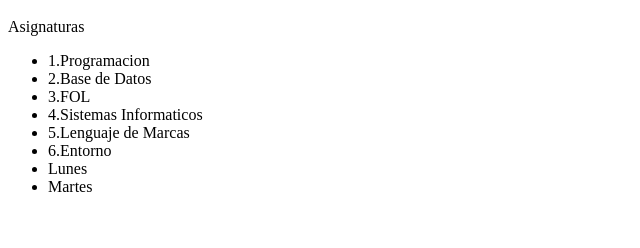
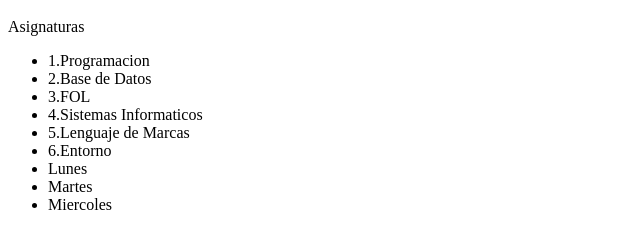
Before and after one commit to MarPerezGea/repasoexamen, a plain HTML site: page index.html in a window 1280 px wide. Shown: the part 48-296 px from the top of the page, without its empty margins (0-640 px from the left). Drawn offline with Linux system fonts and the light colour scheme.

Commit message:
Commit Miercoles

```diff
--- a/index.html
+++ b/index.html
@@ -7,6 +7,7 @@
     <li>4.Sistemas Informaticos</li>
     <li>5.Lenguaje de Marcas</li>
     <li>6.Entorno</li>
-     <li>Lunes</li>
+    <li>Lunes</li>
     <li>Martes</li>
+    <li>Miercoles</li>
 </ul>
```
